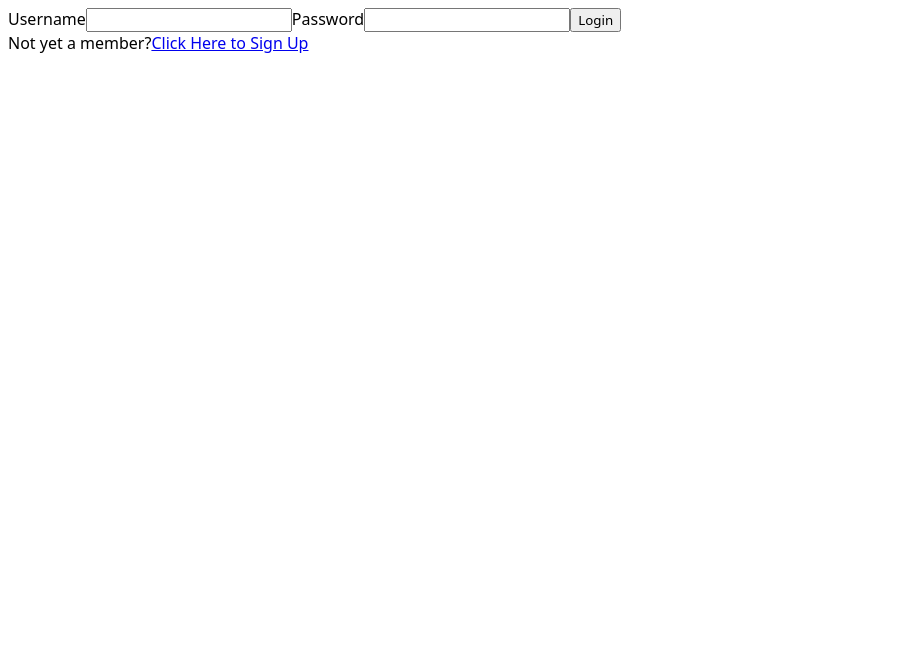
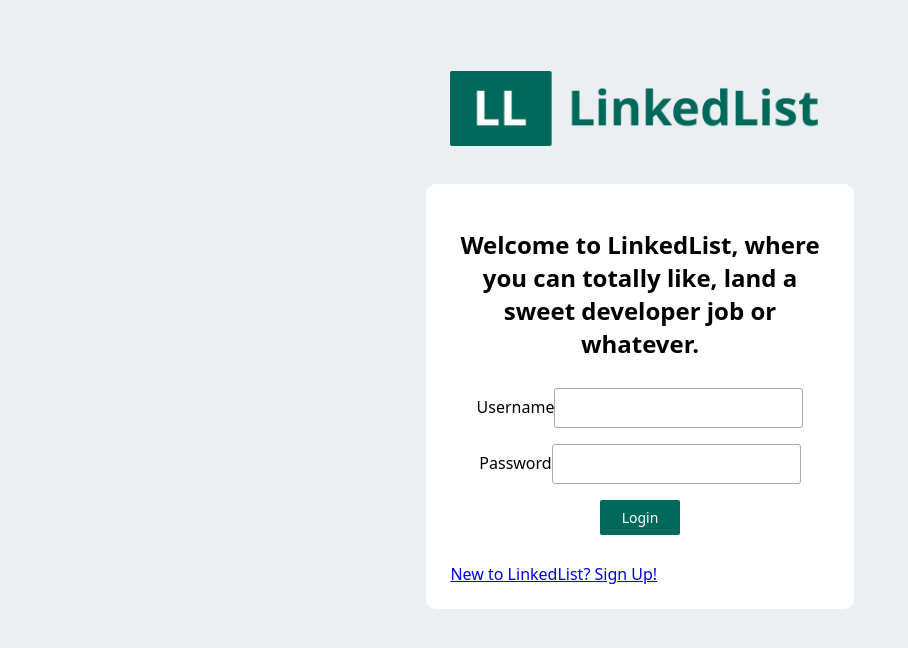
Before and after one commit to kevinqiyefa/linkedlist-frontend, a React app: page /login in a window 1280 px wide. Shown: the whole page, without its empty margins (0-908 px from the left). Built offline with nearby package versions, Linux system fonts and the light colour scheme; no server answers; a small style sheet from the web is missing.

Commit message:
renamed containers and styled the login

```diff
--- /dev/null
+++ b/src/components/Login/index.js
@@ -0,0 +1,73 @@
+import React, { Component } from 'react';
+import { Link } from 'react-router-dom';
+import LinkedListLogo from '../../images/LinkedList_logo.png';
+import './style.css';
+
+const DEFAULT_STATE = {
+  username: '',
+  password: ''
+};
+
+export default class Login extends Component {
+  state = DEFAULT_STATE;
+
+  handleChange = e => {
+    this.setState({ [e.target.name]: e.target.value });
+  };
+
+  handleSubmit = async e => {
+    e.preventDefault();
+    let userCredentials = { ...this.state };
+    // call redux
+    try {
+      await this.props.authRequest(
+        'user',
+        userCredentials.username,
+        userCredentials.password
+      );
+      this.props.history.push('/');
+    } catch (error) {
+      return;
+    }
+  };
+
+  render() {
+    return (
+      <div className="login-container">
+        <img src={LinkedListLogo} alt="LinkedList" />
+        <div className="login-form-container">
+          <h2>
+            Welcome to LinkedList, where you can totally like, land a sweet
+            developer job or whatever.
+          </h2>
+          <form onSubmit={this.handleSubmit}>
+            <li className="login-form-row">
+              <label htmlFor="username">Username</label>
+              <input
+                type="text"
+                name="username"
+                onChange={this.handleChange}
+                value={this.state.username}
+              />
+            </li>
+            <li className="login-form-row">
+              <label htmlFor="password">Password</label>
+              <input
+                type="password"
+                name="password"
+                onChange={this.handleChange}
+                value={this.state.password}
+              />
+            </li>
+            <li className="login-form-row">
+              <button type="submit">Login</button>
+            </li>
+          </form>
+          <div className="signup-link">
+            <Link to="/signup">New to LinkedList? Sign Up!</Link>
+          </div>
+        </div>
+      </div>
+    );
+  }
+}
--- /dev/null
+++ b/src/components/Login/style.css
@@ -0,0 +1,67 @@
+.login-container {
+  display: flex;
+  justify-content: center;
+  align-items: center;
+  flex-direction: column;
+}
+
+.login-container img {
+  margin-top: 5%;
+  width: 30%;
+}
+
+.login-form-container {
+  text-align: center;
+  display: flex;
+  flex-direction: column;
+  align-items: center;
+  background-color: white;
+  border-radius: 10px;
+  padding: 1.5rem;
+  margin-top: 3%;
+  width: 30%;
+}
+
+.login-form-container > form {
+  width: 75%;
+}
+
+.login-form-row {
+  display: flex;
+  justify-content: center;
+  padding: 0.5em;
+}
+
+.login-form-row > label {
+  padding: 0.5rem 0 0.5rem 0;
+  flex: 1;
+}
+
+.login-form-row > input {
+  border-radius: 3px;
+  border: 1px solid darkgray;
+  flex: 2;
+  padding: 0.5rem;
+  font-size: 1rem;
+}
+
+.login-form-row > button {
+  background-color: #00695c;
+  color: white;
+  font-size: 0.875rem;
+  border: none;
+  width: 30%;
+  padding: 0.5rem 1rem;
+  border-radius: 2px;
+}
+
+.login-form-row > button:hover {
+  cursor: pointer;
+  background-color: #48a999;
+}
+
+.signup-link {
+  display: flex;
+  width: 100%;
+  margin-top: 20px;
+}
--- a/src/components/LoginForm/index.js
+++ /dev/null
@@ -1,57 +0,0 @@
-import React, { Component } from 'react';
-import { Link } from 'react-router-dom';
-
-const DEFAULT_STATE = {
-  username: '',
-  password: ''
-};
-
-export default class LoginForm extends Component {
-  state = DEFAULT_STATE;
-
-  handleChange = e => {
-    this.setState({ [e.target.name]: e.target.value });
-  };
-
-  handleSubmit = async e => {
-    e.preventDefault();
-    let userCredentials = { ...this.state };
-    // call redux
-    try {
-      await this.props.authRequest(
-        'user',
-        userCredentials.username,
-        userCredentials.password
-      );
-      this.props.history.push('/');
-    } catch (error) {
-      return;
-    }
-  };
-
-  render() {
-    return (
-      <div>
-        <form onSubmit={this.handleSubmit}>
-          <label htmlFor="username">Username</label>
-          <input
-            type="text"
-            name="username"
-            onChange={this.handleChange}
-            value={this.state.username}
-          />
-          <label htmlFor="password">Password</label>
-          <input
-            type="password"
-            name="password"
-            onChange={this.handleChange}
-            value={this.state.password}
-          />
-          <button type="submit">Login</button>
-        </form>
-        <span>Not yet a member?</span>
-        <Link to="/signup">Click Here to Sign Up</Link>
-      </div>
-    );
-  }
-}
--- a/src/components/Main/index.js
+++ b/src/components/Main/index.js
@@ -1,7 +1,7 @@
 import React, { Component } from 'react';
 import { Switch } from 'react-router-dom';
-import LoginForm from '../../containers/LoginForm';
-import SignupForm from '../../containers/SignupForm';
+import Login from '../../containers/Login';
+import Signup from '../../containers/Signup';
 import Homepage from '../../containers/Homepage';
 import NoAuthRoute from '../../containers/NoAuthRoute';
 import ProtectedRoute from '../../containers/ProtectedRoute';
@@ -12,8 +12,8 @@ export default class Main extends Component {
       <div className="container">
         <Switch>
           {/* NoAuthRoutes only let you go to them if you haven't authenticated */}
-          <NoAuthRoute exact path="/login" component={LoginForm} />
-          <NoAuthRoute exact path="/signup" component={SignupForm} />
+          <NoAuthRoute exact path="/login" component={Login} />
+          <NoAuthRoute exact path="/signup" component={Signup} />
           {/* ProtectedRoutes only let you go to them if you are authenticated */}
           <ProtectedRoute exact path="/" component={Homepage} />
         </Switch>
--- a/src/components/SignupForm/index.js
+++ b/src/components/Signup/index.js
@@ -11,7 +11,7 @@ const DEFAULT_STATE = {
   current_company: ''
 };
 
-export default class LoginForm extends Component {
+export default class Signup extends Component {
   state = DEFAULT_STATE;
 
   handleChange = e => {
--- a/src/containers/LoginForm/index.js
+++ b/src/containers/Login/index.js
@@ -1,5 +1,5 @@
 import { connect } from 'react-redux';
-import LoginForm from '../../components/LoginForm';
+import Login from '../../components/Login';
 import { authRequest } from '../../store/actions/auth';
 import { setError, clearError } from '../../store/actions/error';
 
@@ -11,4 +11,4 @@ function mapStateToProps(reduxState) {
 export default connect(
   mapStateToProps,
   { authRequest, setError, clearError }
-)(LoginForm);
+)(Login);
--- a/src/containers/SignupForm/index.js
+++ b/src/containers/Signup/index.js
@@ -1,8 +1,8 @@
 import { connect } from 'react-redux';
-import SignupForm from '../../components/SignupForm';
+import Signup from '../../components/Signup';
 import { setError, clearError } from '../../store/actions/error';
 
 export default connect(
   null,
   { setError, clearError }
-)(SignupForm);
+)(Signup);
--- a/src/index.css
+++ b/src/index.css
@@ -1,3 +1,7 @@
 * {
-  font-family: "Noto Sans", sans-serif;
+  font-family: 'Noto Sans', sans-serif;
 }
+
+body {
+  background-color: #eceff1;
+}
```
